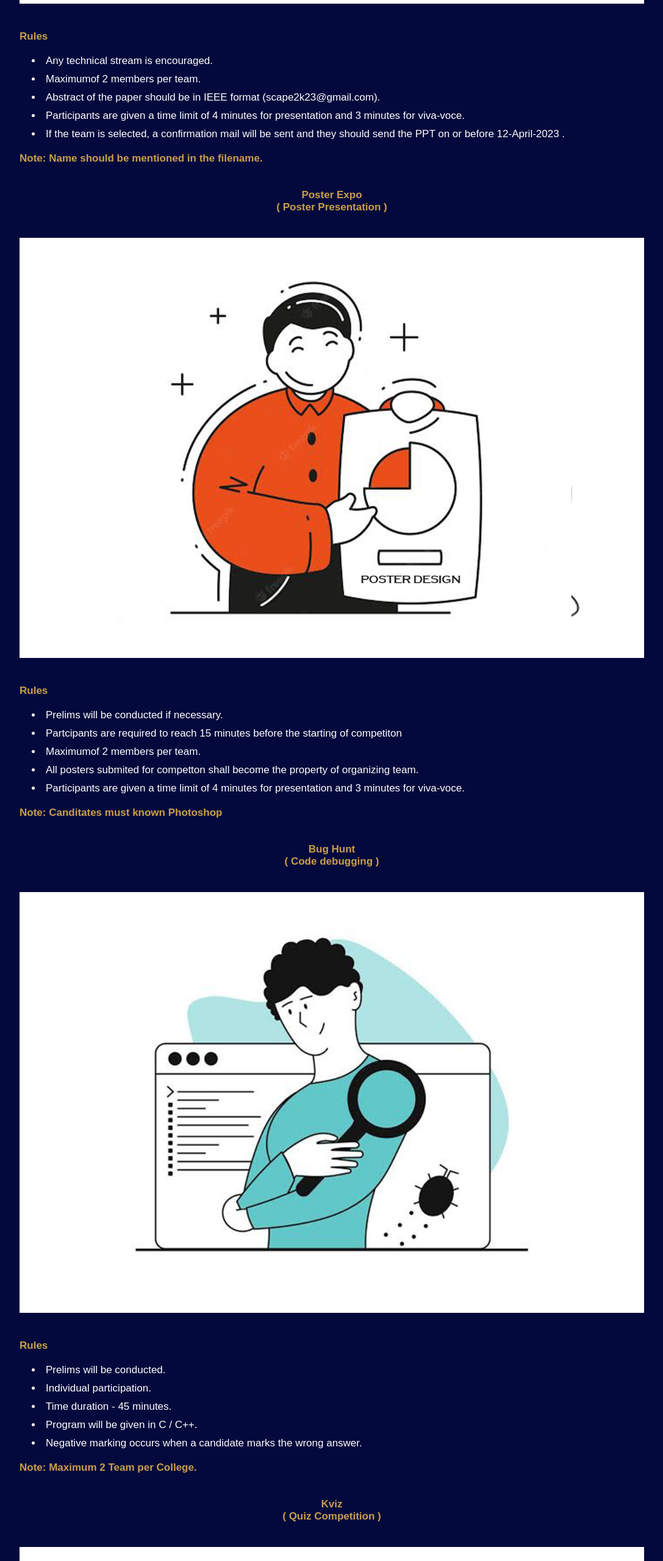
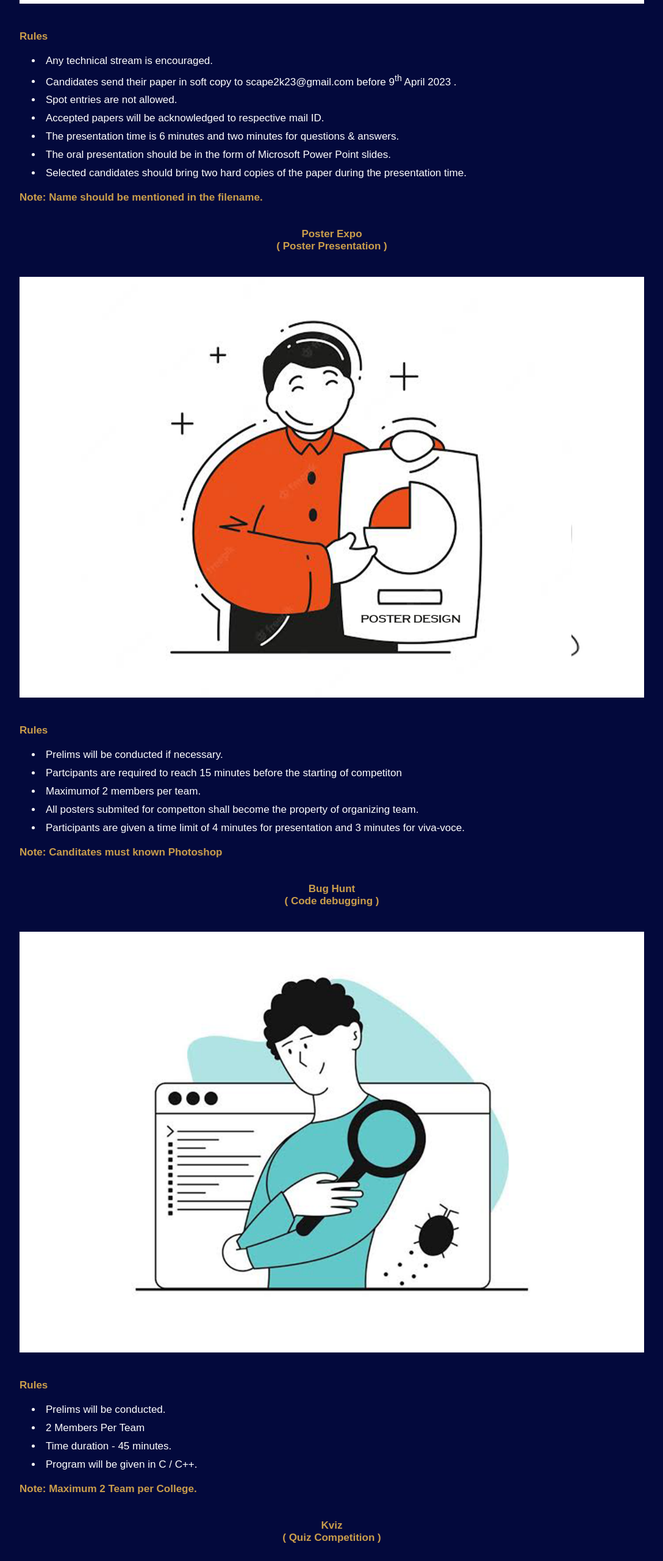
Before and after one commit to scape2k23/scape2k23.github.io, a plain HTML site: page events.html in a window 1280 px wide. Shown: the part 880-3440 px from the top of the page at 61% size, without its empty margins (96-1183 px from the left). Drawn offline with Linux system fonts and the light colour scheme.

Commit message:
Update events.html

```diff
--- a/events.html
+++ b/events.html
@@ -40,10 +40,13 @@
         <div class="content">
             <p class="ev">Rules</p>
             <li>Any technical stream is encouraged.</li>
-            <li>Maximumof 2 members per team.</li>
-            <li>Abstract of the paper should be in IEEE format  (scape2k23@gmail.com).</li>
-            <li>Participants are given a time limit of 4 minutes for presentation and 3 minutes for viva-voce.</li>
-            <li>If the team is selected, a confirmation mail will be sent and they should send the PPT on or before 12-April-2023 .</li>
+            <li>Candidates send their paper in soft copy to scape2k23@gmail.com before 9<sup>th</sup> April 2023 .</li>
+            <li>Spot entries are not allowed.</li>
+            <li>Accepted papers will be acknowledged to respective mail ID.</li>
+            <li>The presentation time is 6 minutes and two minutes for questions &amp; answers.</li>
+            <li>The oral presentation should be in the form of Microsoft Power Point slides.</li>
+            <li>Selected candidates should bring two hard copies of the paper during the presentation
+                time.</li>
             <p class="ev">Note: Name should be mentioned in the filename.</p>
         </div>
     </div>
@@ -71,10 +74,9 @@
         <div class="content">
             <p class="ev">Rules</p>
             <li>Prelims will be conducted.</li>
-            <li>Individual participation.</li>
+            <li>2 Members Per Team</li>
             <li>Time duration - 45 minutes.</li>
             <li>Program will be given in C / C++.</li>
-            <li>Negative marking occurs when a candidate marks the wrong answer.</li>
             <p class="ev">Note: Maximum 2 Team per College.</p>
         </div>
     </div>
@@ -90,6 +92,8 @@
             <li>Maximumof 2 members per team.</li>
             <li>The participants should not be allowed to use mobile or other electronic instruments.</li>
             <li>Negative marking occurs when a candidate marks the wrong answer.</li>
+            <li>Only team entries are eligible.</li>
+            <li>Replacement of any participant of a team is not allowed after registration.</li>
             <p class="ev">Note: Maximum 2 Team per College</p>
         </div>
     </div>
@@ -100,11 +104,14 @@
         </div>
         <div class="content">
             <p class="ev">Rules</p>
+            <li>4 participants per team.</li>
+            <li>Communication must be in English.</li>
             <li>Prelims will be conducted if necessary.</li>
-            <li>Maximumof 4 members per team.</li>
-            <li>Communication must be in English.</li>
             <li>Three rounds will be conducted.</li>
-            <li>Negative marking occurs when a candidate marks the wrong answer.</li>
+            <li>Only team entries are eligible.</li>
+            <li>The participants should not be allowed to use mobile or other electronic instruments.</li>
+            <li>Audience should not give any hints or clues to the competitors.</li>
+            <li>Replacement of any participant of a team is not allowed after registration.</li>
             <p class="ev">Note: Maximum 3 Team per College.</p>
         </div>
     </div>
```
